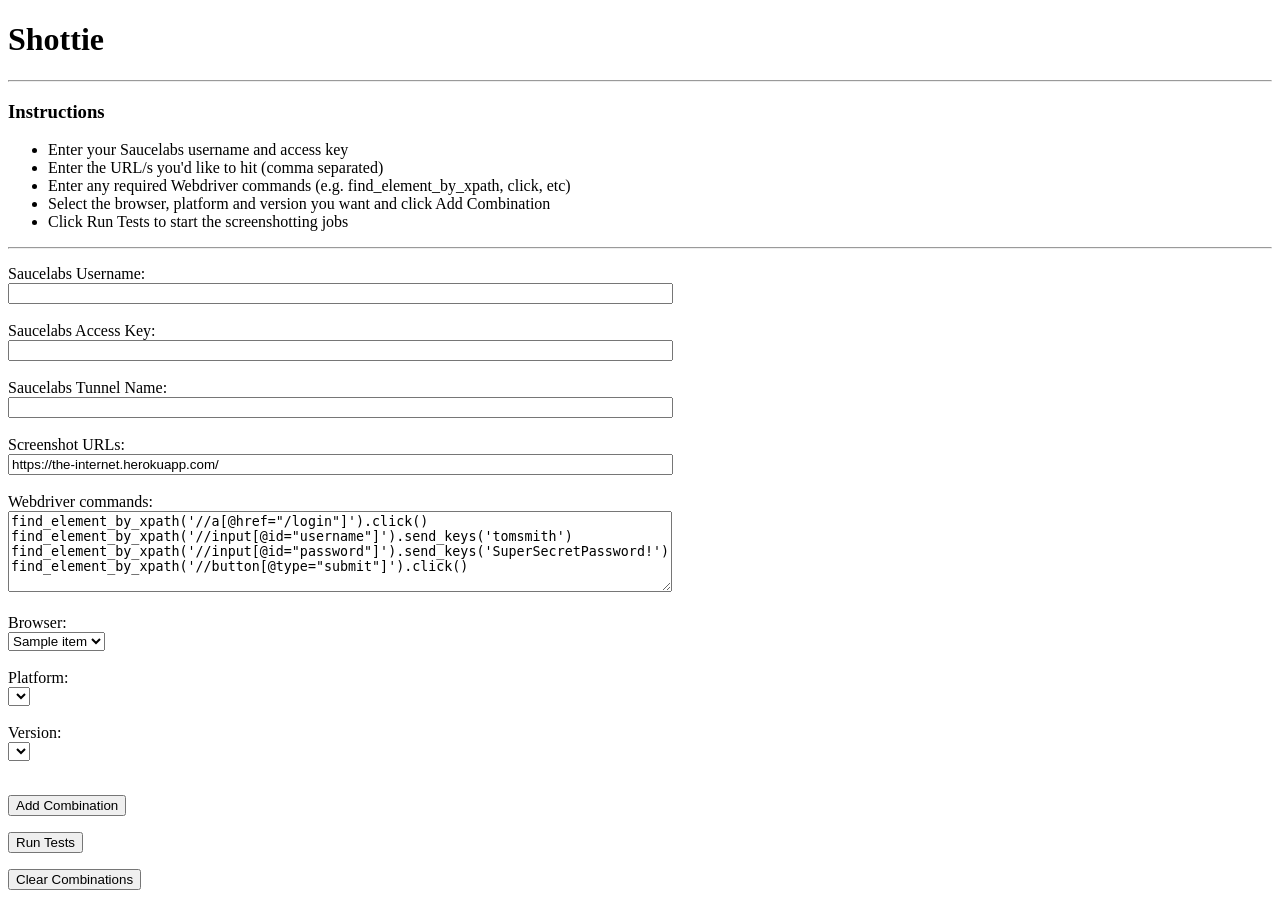
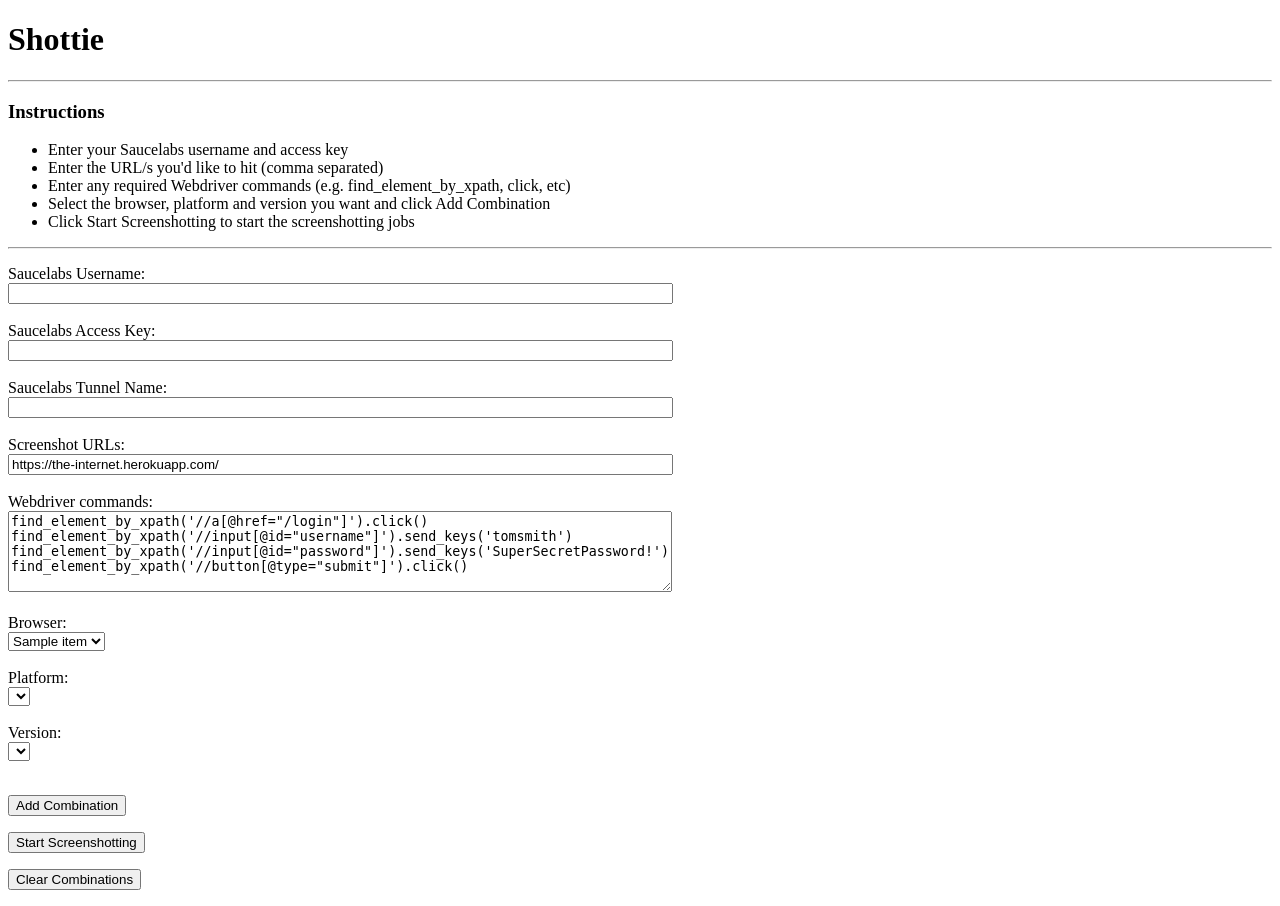
Before and after one commit to andrew-fowler/shottie, a Flask app: page / in a window 1280 px wide. Run offline with Flask 2, Linux system fonts and the light colour scheme; a database or web service that is not in the repository returns one stand-in record (values such as "Sample title"); data that the repository does not hold is empty; some libraries are stand-ins or nearby versions.

Commit message:
Corrected button text

```diff
--- a/app/forms.py
+++ b/app/forms.py
@@ -28,4 +28,4 @@
 
     add = SubmitField(label="Add Combination")
     clear = SubmitField(label="Clear Combinations")
-    runtests = SubmitField(label="Run Tests")
+    runtests = SubmitField(label="Start Screenshotting")
--- a/app/templates/index.html
+++ b/app/templates/index.html
@@ -9,7 +9,7 @@
         <li>Enter the URL/s you'd like to hit (comma separated)</li>
         <li>Enter any required Webdriver commands (e.g. find_element_by_xpath, click, etc)</li>
         <li>Select the browser, platform and version you want and click Add Combination</li>
-        <li>Click Run Tests to start the screenshotting jobs</li>
+        <li>Click Start Screenshotting to start the screenshotting jobs</li>
     </ul>
     <hr>
     <form action="" method="post" name="submit">
```
